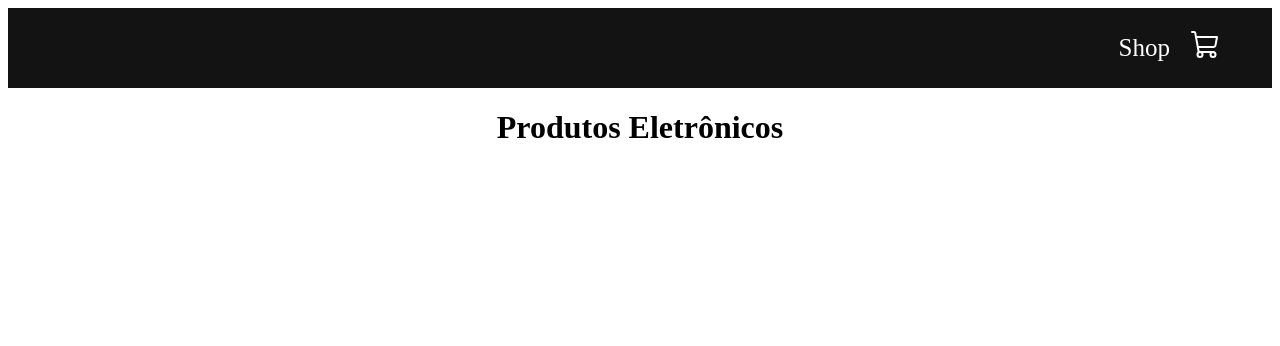
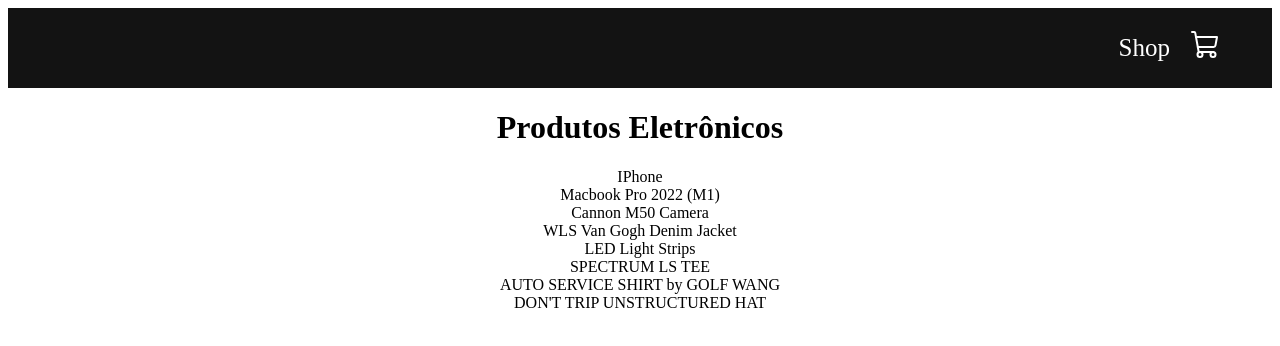
Before and after one commit to GIJOSC/e-commerce, a React (Create React App) app: page / in a window 1280 px wide. Shown: the top 346 px of the page. Built offline with nearby package versions, Linux system fonts and the light colour scheme.

Commit message:
fix/fixed page products

```diff
--- a/src/App.js
+++ b/src/App.js
@@ -3,7 +3,6 @@
 import { Navbar } from "./components/navbar";
 import { Shop } from "./pages/shop/shop";
 import { Cart } from "./pages/cart/cart";
-import { Products } from "./pages/products/products";
 import { Checkout } from "./pages/checkout/checkout";
 import { Problem } from "./pages/404/404";
 
@@ -14,7 +13,6 @@
         <Navbar />
         <Routes>
           <Route path="/" element={<Shop />} />
-          <Route path="/products" element={<Products />} />
           <Route path="/cart" element={<Cart />} />
           <Route path="/checkout" element={<Checkout />} />
           <Route path="/404" element={<Problem />} />
--- a/src/pages/products/products.jsx
+++ /dev/null
@@ -1,5 +0,0 @@
-import React from "react";
-
-export const Products = () => {
-  return <div>Products</div>;
-};
--- /dev/null
+++ b/src/pages/shop/product.jsx
@@ -0,0 +1,6 @@
+import React from "react";
+
+export const Product = (props) => {
+  const { id, productName, price, procuctImage } = props.data;
+  return <div>{productName}</div>;
+};
--- a/src/pages/shop/shop.jsx
+++ b/src/pages/shop/shop.jsx
@@ -1,4 +1,6 @@
 import React from "react";
+import { PRODUCTS } from "../../products";
+import { Product } from "./product";
 
 export const Shop = () => {
   return (
@@ -7,7 +9,9 @@
         <h1>Produtos Eletrônicos</h1>
       </div>
       <div className="products">
-
+        {PRODUCTS.map((product) => (
+          <Product data={product} />
+        ))}
       </div>
     </div>
   );
```
Also changed, not shown: src/products.js (renamed from products.js).
